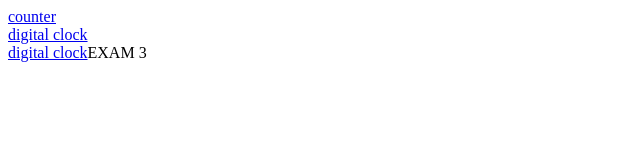
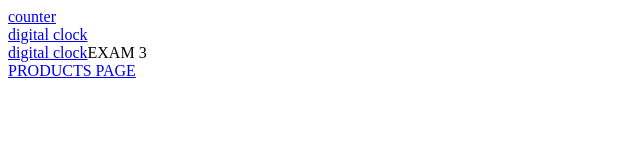
Before and after one commit to ankitpativala1405/JS, a plain HTML site: page index.html in a window 1280 px wide. Shown: the whole page, without its empty margins (0-640 px from the left). Drawn offline with Linux system fonts and the light colour scheme.

Commit message:
Update index.html

```diff
--- a/index.html
+++ b/index.html
@@ -9,5 +9,6 @@
     <a href="/counter/index.html">counter</a><br>
     <a href="/digital clock/index.html">digital clock</a><br>
     <a href="/24 exam/index.html">digital clock</a>EXAM 3<br>
+    <a href="/ecom product page/index.html">PRODUCTS PAGE</a><br>
 </body>
 </html>
```
